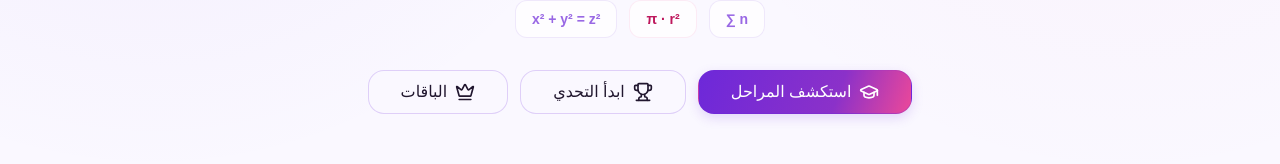
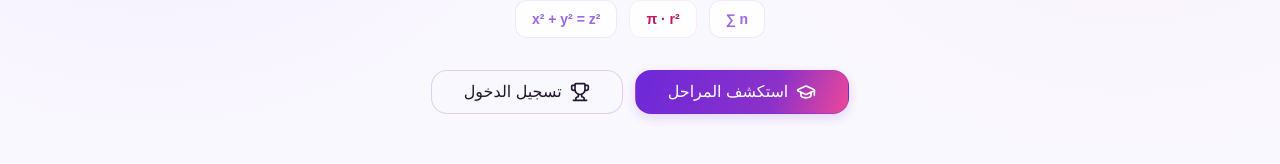
Before and after one commit to MahmoudWebApp/MathWorldFrontend, a Next.js app: page /ar in a window 1280 px wide. Shown: the part 420-584 px from the top of the page. Built offline with nearby package versions, Linux system fonts and the light colour scheme; no server answers; a web font is replaced by a local one.

Commit message:
ux: streamline public navigation and remove repeated promotions

```diff
--- a/src/components/home/HeroSection.tsx
+++ b/src/components/home/HeroSection.tsx
@@ -2,7 +2,7 @@
 
 import { useTranslations, useLocale } from "next-intl";
 import { useSelector } from "react-redux";
-import { BookOpen, GraduationCap, Sparkles, Trophy, Crown } from "lucide-react";
+import { BookOpen, GraduationCap, Sparkles, Trophy } from "lucide-react";
 
 import { Link } from "@/i18n/routing";
 import { Button } from "@/components/ui/Button";
@@ -54,15 +54,10 @@ export function HeroSection() {
           <Button asChild variant="outline" size="lg" className="w-full gap-2 rounded-2xl sm:w-auto">
             <Link href={isAuthenticated && user?.Role === "Student" ? "/dashboard/categories" : isAuthenticated ? "/admin" : "/login"}>
               {isAuthenticated ? <BookOpen aria-hidden="true" className="h-5 w-5" /> : <Trophy aria-hidden="true" className="h-5 w-5" />}
-              {t("hero.startChallenge")}
+              {isAuthenticated ? t('nav.dashboard') : t('nav.login')}
             </Link>
           </Button>
-          <Button asChild variant="outline" size="lg" className="w-full gap-2 rounded-2xl sm:w-auto">
-            <Link href="/premium">
-              <Crown aria-hidden="true" className="h-5 w-5" />
-              {isArabic ? "الباقات" : "Plans"}
-            </Link>
-          </Button>
+
         </div>
       </div>
     </section>
```
